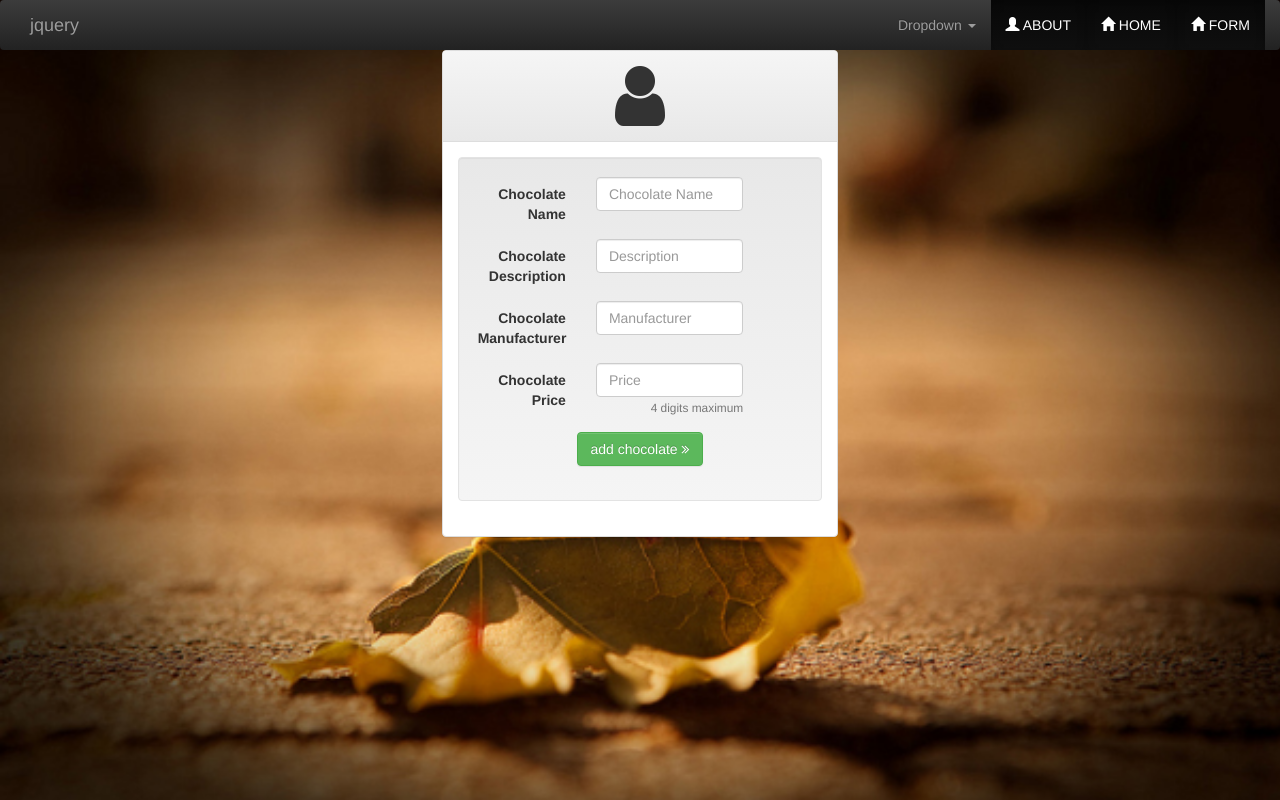
After one commit to aswinanu/django, a Django app: page /registration/chocolate/add/ in a window 1280 px wide. The commit adds this page. Run offline with Django 3.2, Linux system fonts and the light colour scheme; some libraries are stand-ins or nearby versions.

Commit message:
add_chocolate

```diff
--- a/registration/forms.py
+++ b/registration/forms.py
@@ -13,16 +13,16 @@ user_widgets = {
     'user_last_name': forms.TextInput(attrs={'placeholder':_('Last Name'),
                                              'required': True}),
     'email': forms.TextInput(attrs={'placeholder':_('Your Email address'),
-                                             'required': True}),
+                                    'required': True}),
     'username': forms.TextInput(attrs={'placeholder':_('Username'),
-                                             'required': True}),
+                                       'required': True}),
 }
 
 user_extra_widgets = {
     'user_github'    : forms.TextInput(attrs={'placeholder':_('Github profile'), 'required': False}),
     'user_linkedin'  : forms.TextInput(attrs={'placeholder':_('Linkedin profile'), 'required': False}),
     'user_bio'    :  forms.Textarea(attrs={'placeholder':_('Short bio about yourself'),
-                                            'rows':4, 'cols':15, 'required': False}),
+                                           'rows':4, 'cols':15, 'required': False}),
     'user_occupation'    : forms.TextInput(attrs={'placeholder':_('Your occupation'), 'required': False}),
     'user_nationality'    : forms.TextInput(attrs={'placeholder':_('Your Nationality'), 'required': False}),
 }
@@ -36,7 +36,7 @@ captcha_attrs = {'theme': 'clean', 'size': 'compact'}
 
 class UserRegistrationForm(ModelForm):
     repass = forms.CharField(widget=forms.PasswordInput(attrs={'placeholder':'Re Enter Password',
-                                                     'min_length':1, 'max_length':20}))
+                                                               'min_length':1, 'max_length':20}))
 
     class Meta:
         model = User
@@ -73,3 +73,20 @@ class UserRegistrationForm(ModelForm):
         user.set_password(self.cleaned_data["password"])
         if commit: user.save()
         return user
+
+
+chocolate_fields =( 'name','description' ,'manufacturer','price')
+chocolate_widgets = {
+    'name': forms.TextInput(attrs={'placeholder': _('Chocolate Name'), 'required': True}),
+    'description':  forms.TextInput(attrs={'placeholder': _('Description'), 'required': True}),
+    'manufacturer': forms.TextInput(attrs={'placeholder': _('Manufacturer'),
+                                           'required': True}),
+    'price': forms.TextInput(attrs={'placeholder': _('Price'),
+                                    'required': True}),
+}
+
+class ChocolateAddForm(ModelForm):
+    class Meta:
+        model = Chocolate
+        fields = chocolate_fields
+        widgets = chocolate_widgets
--- /dev/null
+++ b/registration/templates/add_chocolate.html
@@ -0,0 +1,110 @@
+<!DOCTYPE html>
+{% load staticfiles %}
+{% load register_extras %}
+<html>
+
+<head>
+
+    <!-- Latest compiled and minified CSS -->
+    <link rel="stylesheet" href={% static "css/bootstrap.min.css" %} integrity="sha384-1q8mTJOASx8j1Au+a5WDVnPi2lkFfwwEAa8hDDdjZlpLegxhjVME1fgjWPGmkzs7" crossorigin="anonymous">
+
+    <!-- Optional theme -->
+    <link rel="stylesheet" href={% static "css/bootstrap-theme.min.css" %} integrity="sha384-fLW2N01lMqjakBkx3l/M9EahuwpSfeNvV63J5ezn3uZzapT0u7EYsXMjQV+0En5r" crossorigin="anonymous">
+
+    <!-- Latest compiled and minified JavaScript -->
+    <script src="{% static "js/bootstrap.min.js" %}"></script>
+    <meta charset="utf-8">
+    <title>NEW WEBPAGE BY ME</title>
+    <link href="css/bootstrap.min.css" rel="stylesheet">
+    <script src={% static "js/jquery-1.12.4.min.js" %}></script>
+    <script src={% static "js/bootstrap.min.js" %}></script>
+    <link rel="stylesheet" href="{% static 'font-awsome/css/font-awesome.min.css' %}"/>
+</head>
+
+<body style="background-image: url({% static "images/image-17.jpg" %});background-repeat:no-repeat;background-size:100%;height: 140px;display:block;padding:0 !important;margin:0;" >
+
+<nav class="nav navbar-inverse">
+    <div class="container-fluid">
+        <div class="navbar-header">
+            <a class="navbar-brand" href="http://jquery.com/">jquery</a>
+        </div>
+
+
+        <ul class="nav navbar-nav pull-right">
+
+            <li class="dropdown">
+                <a href="#" class="dropdown-toggle" data-toggle="dropdown" role="button" aria-haspopup="true" aria-expanded="false">Dropdown <span class="caret"></span></a>
+                <ul class="dropdown-menu">
+                    <li><a href="{%  url 'register_user' %}">SIGN UP</a></li>
+
+                    <li role="separator" class="divider"></li>
+                    <li><a href="{%  url 'login' %}">SIGN IN</a></li>
+                </ul>
+            </li>
+            <li class="active">
+
+                <a href="file:///home/icpc2015/Desktop/bootstrap/home.html"> <span style="color:white;" class="glyphicon glyphicon-user"></span> ABOUT</a>
+            </li>
+
+            <li class="active">
+
+                <a href="file:///home/icpc2015/Desktop/bootstrap/index.html"><span style="color:white;" class="glyphicon glyphicon-home"></span> HOME</a>
+            </li>
+            <li class="active">
+
+                <a href="file:///home/icpc2015/Desktop/form.html"><span style="color:white;" class="glyphicon glyphicon-home"></span> FORM</a>
+            </li>
+
+        </ul>
+</nav>
+
+<div class="col-md-4 col-md-offset-4">
+    <div class="panel panel-default">
+
+        <div class="panel-heading" style="display-block;text-align:center">
+            <i class="fa fa-user fa-5x"></i>
+        </div>
+
+        <div class="panel-body">
+
+
+            <form class="form-horizontal well" id="registerForm" method="POST"
+                  enctype="multipart/form-data" action="#">
+                <fieldset>
+                    {% csrf_token %} {% load tz %}
+                    {% for field in form.visible_fields %}
+                        <div id="div_{{ field.html_name }}"
+                             class="form-group{% if field.errors %} has-error{% endif%}">
+                            <label class="col-sm-4 control-label" for="{{ field.id_for_label }}">
+                                {{ field.label }}
+                            </label>
+                            <div class="col-md-6 cnt-inpt">
+                                {{ field|addcss:"form-control" }}
+                                <div class="text-muted pull-right">
+                                    <small>{{ field.help_text }}</small>
+                                </div> <!-- form-group -->
+<span class="help-block">
+{% for error in field.errors %} {{error }} {% endfor %}
+</span> <!-- help-block -->
+                            </div> <!-- col-sm-4 -->
+                        </div>
+                    {% endfor %}
+                    {% for hidden in user_form.hidden_fields %} {{ hidden }} {% endfor %}
+                    <div class="form-group" style="text-align:center">
+                        <a href="#tf-courses">
+                            <button type="submit" data-loading-text="Creating request..."
+                                    class="btn btn-success solution_buttons">add chocolate <i class="fa fa-angle-double-right"></i> </button></a>
+                    </div> <!-- form-group -->
+                </fieldset>
+            </form>
+        </div>
+    </div>
+</div>
+</div>
+</div>
+</div>
+</div>
+
+
+</body>
+</html>
--- a/registration/templates/index.html
+++ b/registration/templates/index.html
@@ -96,8 +96,10 @@
 
 
 <div class="col-md-6 col-md-offset-5" style="padding-top: 10%">
+    <a href="{% url 'add_chocolate' %}">
 
-    <button class="btn btn-primary"> ADD A CHOCOLATE </button>
+        <button class="btn btn-primary"> ADD A CHOCOLATE </button>
+    </a>
 </div>
 
 </body>
--- a/registration/urls.py
+++ b/registration/urls.py
@@ -7,4 +7,7 @@ from registration.models import *
 from django.contrib.auth.decorators import login_required
 
 urlpatterns = [
-    url(r'^$', UserRegistrationView.as_view(), name='register_user'),]
+   url(r'^$', UserRegistrationView.as_view(), name='register_user'),
+   url(r'^user/success/', TemplateView.as_view(template_name='sucess.html'),
+       name='page'),
+   url( r'^chocolate/add/', AddChocolateView.as_view(), name="add_chocolate")]
--- a/registration/views.py
+++ b/registration/views.py
@@ -6,8 +6,9 @@ from braces.views import LoginRequiredMixin, AnonymousRequiredMixin
 from django.views.generic.edit import FormView, UpdateView
 from django.core.urlresolvers import reverse_lazy
 from forms import UserRegistrationForm
+from forms import ChocolateAddForm
 class Home(TemplateView):
-      template_name='index.html'
+    template_name='index.html'
 
 # Create your views here.
 class UserRegistrationView(AnonymousRequiredMixin, FormView):
@@ -19,3 +20,12 @@ class UserRegistrationView(AnonymousRequiredMixin, FormView):
     def form_valid(self, form):
         form.save()
         return FormView.form_valid(self, form)
+
+class AddChocolateView(FormView):
+        template_name = "add_chocolate.html"
+        form_class = ChocolateAddForm
+        success_url = '/registration/chocolates/success'
+
+        def form_valid(self, form):
+            form.save()
+            return FormView.form_valid(self, form)
```
Also changed, not shown: registration/models.py (+20 -10 lines), db.sqlite3, registration/migrations/0002_chocolate.py (added), 5 other files.
